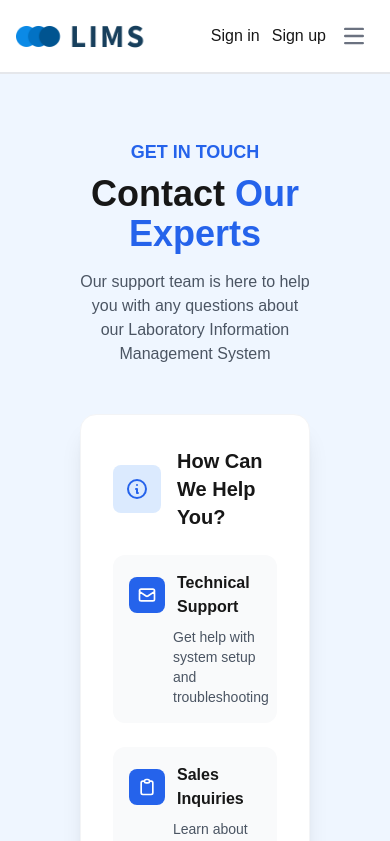
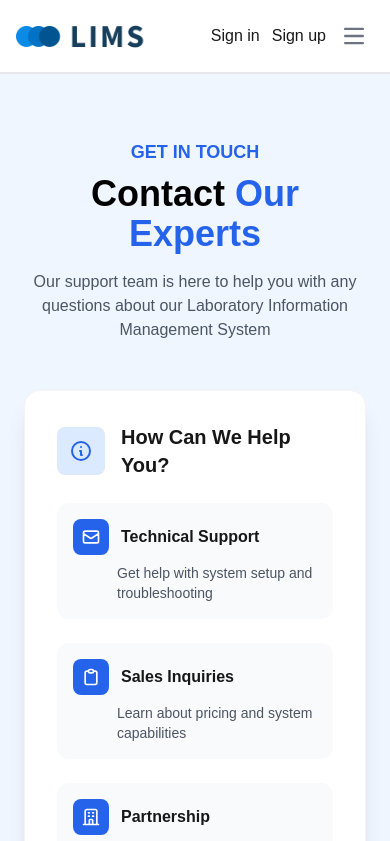
Before and after one commit to namanpunn/Laboratory-Management-System, a Next.js app: page /contact in a window 390 px wide. Shown: the top 841 px of the page. Built offline with nearby package versions, Linux system fonts and the light colour scheme; no server answers.

Commit message:
servies2

```diff
--- a/app/contact/page.jsx
+++ b/app/contact/page.jsx
@@ -56,10 +56,10 @@ export default function page() {
   };
 
   return (
-    <div className="w-full mx-auto px-20 py-16  bg-blue-50  ">
+    <div className="w-full mx-auto px-6 sm:px-20 py-16  bg-blue-50  ">
       <div className="text-center mb-12">
         <h2 className="text-lg font-semibold text-blue-600 mb-2">GET IN TOUCH</h2>
-        <h1 className="text-4xl md:text-5xl font-bold mb-4">
+        <h1 className="text-4xl md:text-5xl font-bold mb-4 text-black">
           Contact <span className="text-blue-600">Our Experts</span>
         </h1>
         <p className="text-gray-600 max-w-2xl mx-auto">
```
